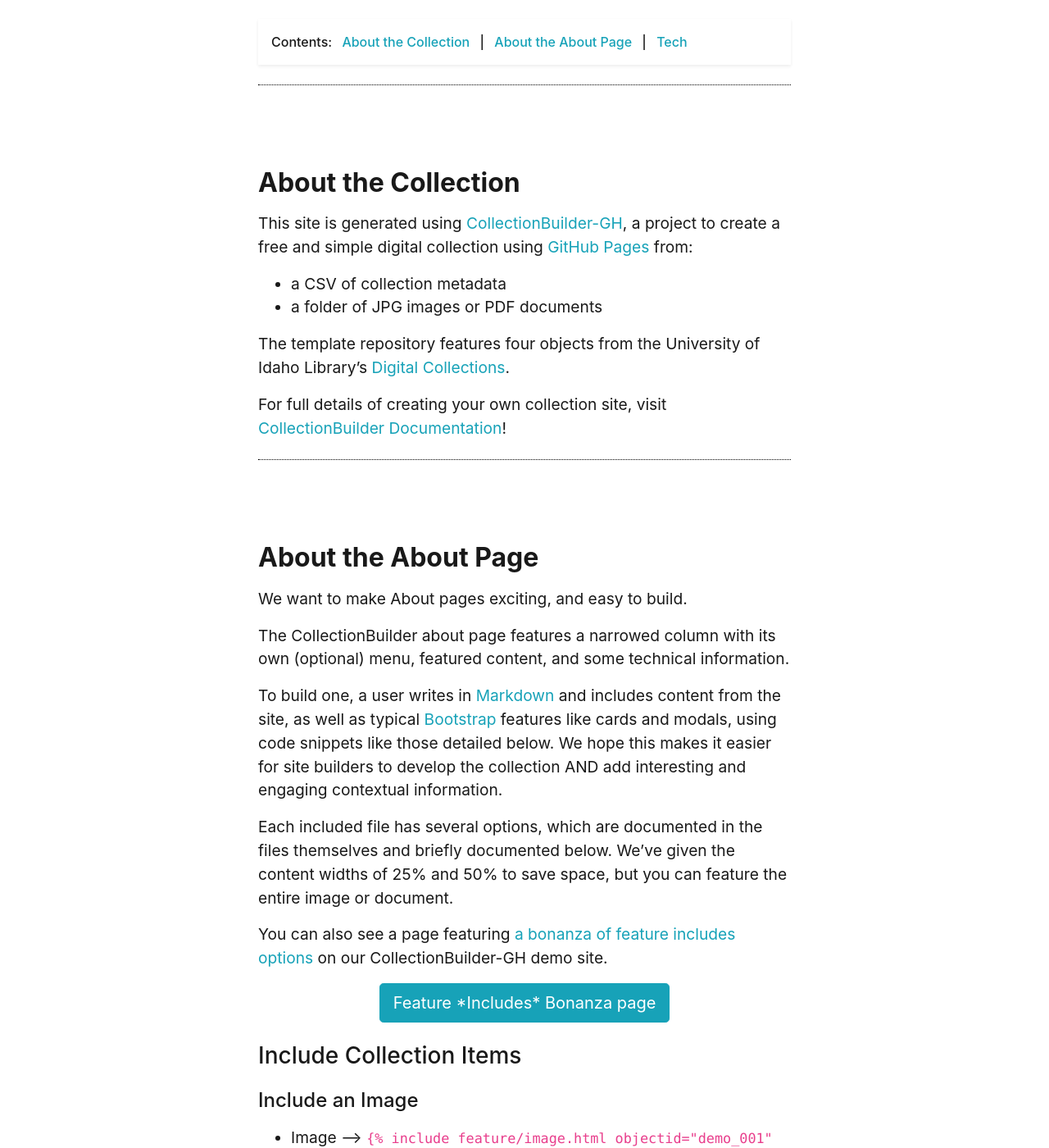
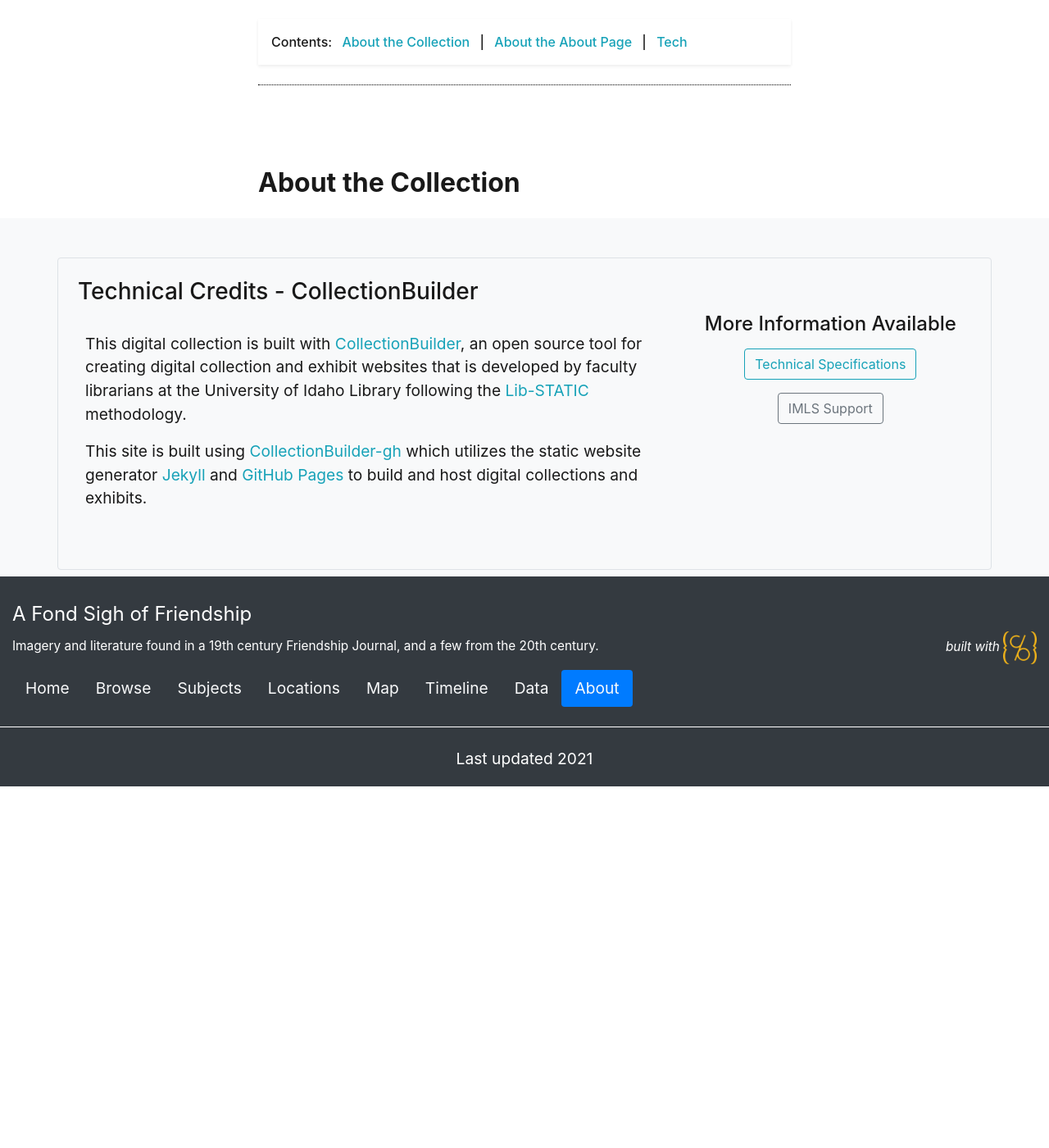
Before and after one commit to AbiSarah/A-Fond-Sigh-of-Friendship, a Jekyll site: the page built from pages/about.md, in a window 1280 px wide and 1400 px high, scrolled down 469 px. Shown: the whole window at 82% size. Built offline with Jekyll 4.4.1, drawn with Linux system fonts in a browser that asks for light colours; after the commit the page ends 1428 px from its top, so only the background shows below that; some of the changed text lies outside the part shown.

Commit message:
Update about.md

```diff
--- a/pages/about.md
+++ b/pages/about.md
@@ -13,15 +13,3 @@
 {% include feature/nav-menu.html sections="About the Collection;About the About Page" %}
 
 ## About the Collection
-
-This site is generated using [CollectionBuilder-GH](https://collectionbuilding.github.io/gh/), a project to create a free and simple digital collection using [GitHub Pages](https://pages.github.com/) from:
-
-- a CSV of collection metadata
-- a folder of JPG images or PDF documents
-
-The template repository features four objects from the University of Idaho Library's [Digital Collections](https://www.lib.uidaho.edu/digital).
-
-For full details of creating your own collection site, visit [CollectionBuilder Documentation](https://collectionbuilder.github.io/cb-docs/)!
-
-<!-- IMPORTANT!!! DELETE this comment and the include below when you are finished editing this page for your collection. The include below introduces about page features. They will show up on your collection's about page until you delete it.  -->
-{% include cb/about_the_about.md %}
```
